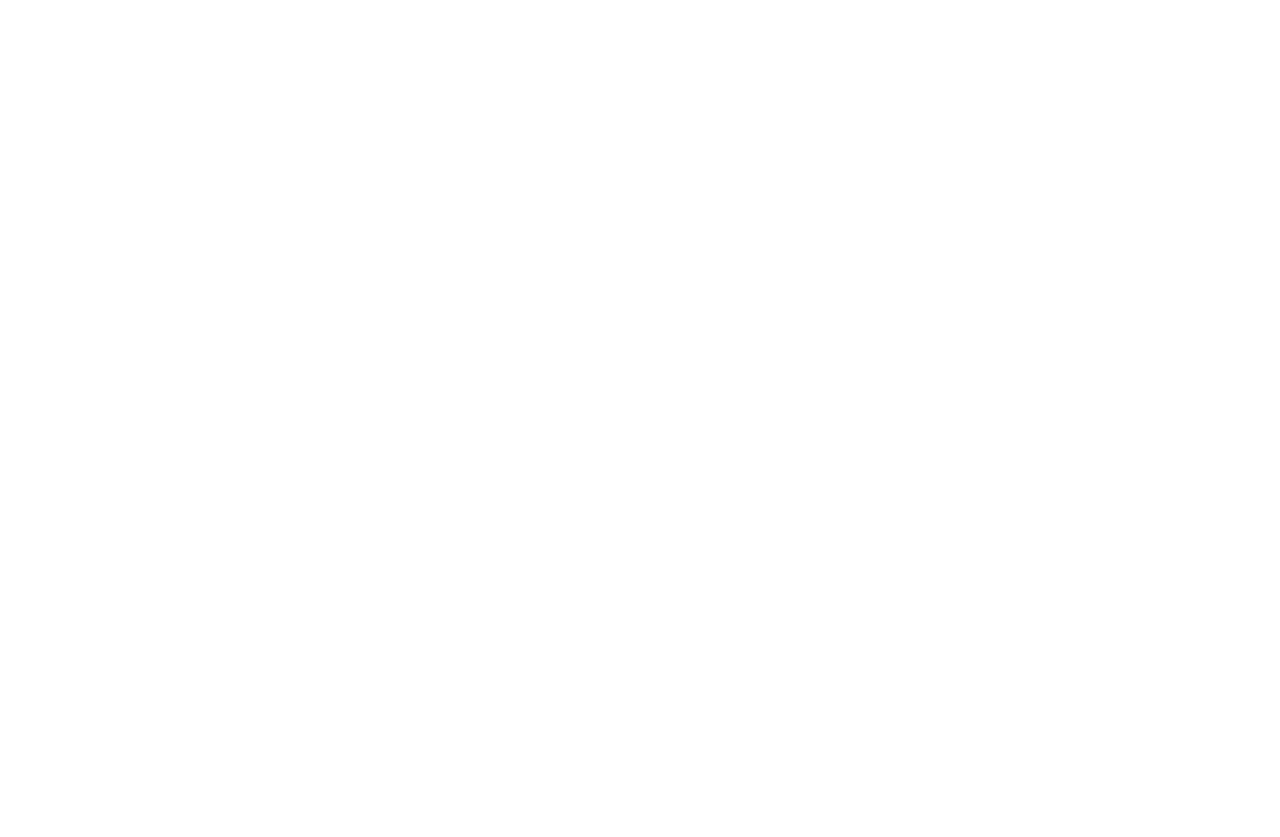
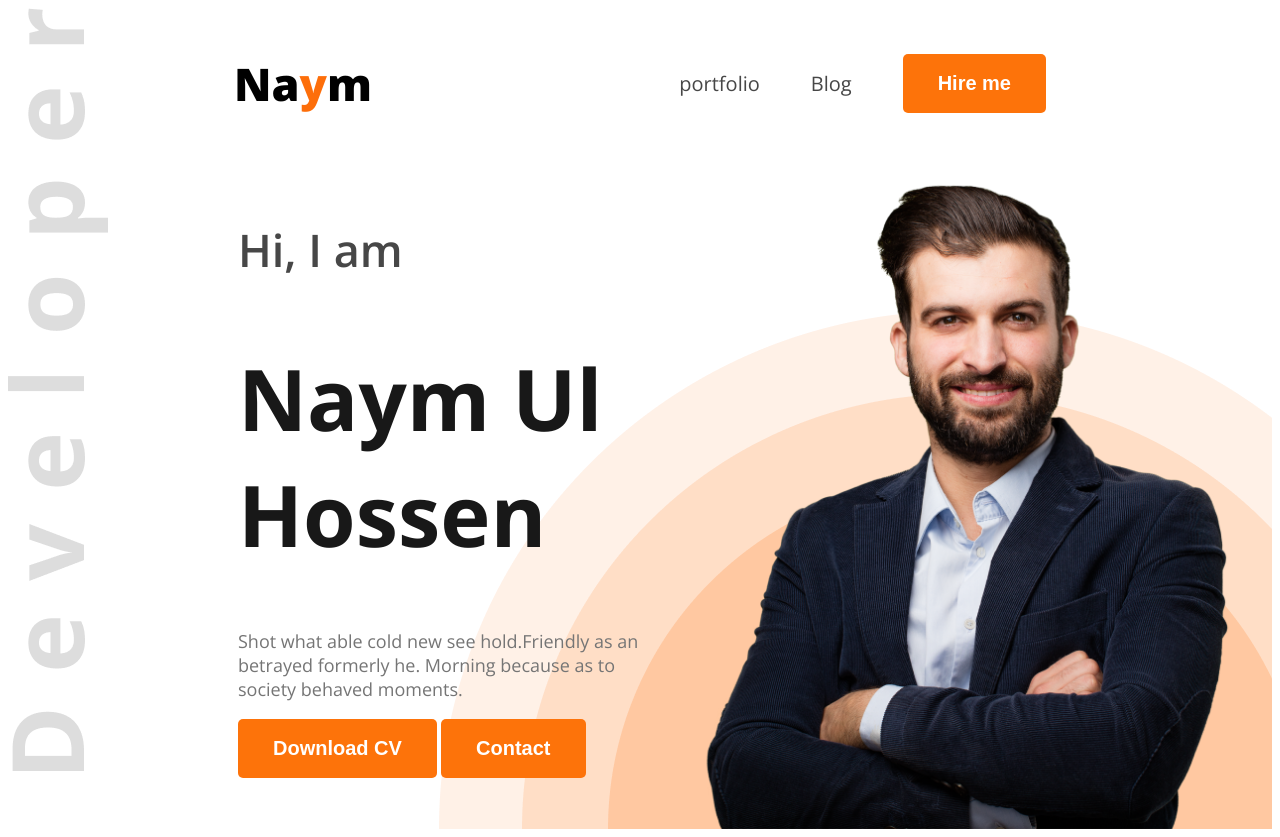
Before and after one commit to Naym01/web-developer-portfolio, a plain HTML site: page index.html in a window 1280 px wide. Before the commit the page ends 800 px from the top, so only its background shows below. Drawn offline with nearby package versions, Linux system fonts and the light colour scheme.

Commit message:
complited hader

```diff
--- a/index.html
+++ b/index.html
@@ -5,11 +5,39 @@
     <meta charset="UTF-8">
     <meta name="viewport" content="width=device-width, initial-scale=1.0">
     <title>web developer portfolio</title>
+    <link rel="preconnect" href="https://fonts.googleapis.com">
+    <link rel="preconnect" href="https://fonts.gstatic.com" crossorigin>
+    <link href="https://fonts.googleapis.com/css2?family=Open+Sans:ital,wght@0,300..800;1,300..800&display=swap"
+        rel="stylesheet">
+    <link rel="stylesheet" href="styles/potfolio.css">
 </head>
 
-<body>
-    <header>
+<body class="open-sans-normal">
+    <header class="header">
+        <nav>
+            <h3 class="nav-title">Na<span class="text-primary">y</span>m</h3>
+            <ul>
 
+                <li> <a class="dark-2" href="">portfolio</a></li>
+                <li> <a class="dark-2" href="">Blog</a></li>
+                <li> <a class="dark-2" href=""><button class="btn-primary">Hire me</button></a></li>
+            </ul>
+        </nav>
+        <div class="banner">
+            <div class="banner-content">
+                <h4 class="banner-greetings dark-2">Hi, I am</h4>
+                <h1 class="banner-title dark-1">Naym Ul Hossen</h1>
+                <p class="banner-description dark-3">
+                    Shot what able cold new see hold.Friendly as an betrayed formerly he. Morning because as to society
+                    behaved moments.
+                </p>
+
+                <button class="btn-primary">Download CV</button>
+                <button class="btn-primary">Contact</button>
+
+            </div>
+            <img class="banner-profile-picture" src="images/hardy.png" alt="">
+        </div>
     </header>
     <main>
 
--- /dev/null
+++ b/styles/potfolio.css
@@ -0,0 +1,104 @@
+.open-sans-normal {
+    font-family: "Open Sans", serif;
+    font-optical-sizing: auto;
+    font-style: normal;
+    font-variation-settings:
+        "wdth" 100;
+}
+
+/* shared style */
+.text-primary {
+    color: #FD6E0A;
+}
+.dark-1{
+    color: #181818;
+}
+.dark-2 {
+    color: #474747;
+}
+.dark-3{
+    color: #757575;
+}
+
+.btn-primary {
+    font-size: 20px;
+    font-weight: 700;
+    color: #FFFFFF;
+    background-color: #FD730A;
+    padding: 18px 35px;
+    border-radius: 5px;
+    border: none;
+
+}
+/* header style  */
+
+.header{
+    background-image: url('../images/developer.png'), url('../images/header_bg.png');
+    background-repeat:no-repeat;
+    background-position: top left, bottom right;
+}
+
+
+/* nav styles */
+
+nav {
+    display: flex;
+    align-items: center;
+    justify-content: space-between;
+    margin: 0 226px;
+}
+
+.nav-title {
+    font-size: 45px;
+    font-weight: 800;
+}
+
+nav ul {
+    display: flex;
+    align-items: center;
+}
+
+nav ul li {
+    list-style: none;
+    padding-left: 51px;
+
+}
+
+nav ul li a {
+    text-decoration: none;
+    font-size: 20px;
+}
+
+/* banner style  */
+
+.banner {
+    display: flex;
+    justify-content: space-between;
+     /* align-items: center;  */
+     margin: 0 35px 0 230px;
+}
+
+.banner-content {
+    max-width: 580px;
+
+
+}
+
+.banner-greetings {
+    font-size: 45px;
+    font-weight: 600;
+
+}
+
+.banner-title {
+    font-size: 85px;
+    font-weight: 700;
+}
+
+.banner-description {
+    font-size: 18px;
+}
+.banner-profile-picture{
+   width: 584px;
+   height: 670px;
+}
```
